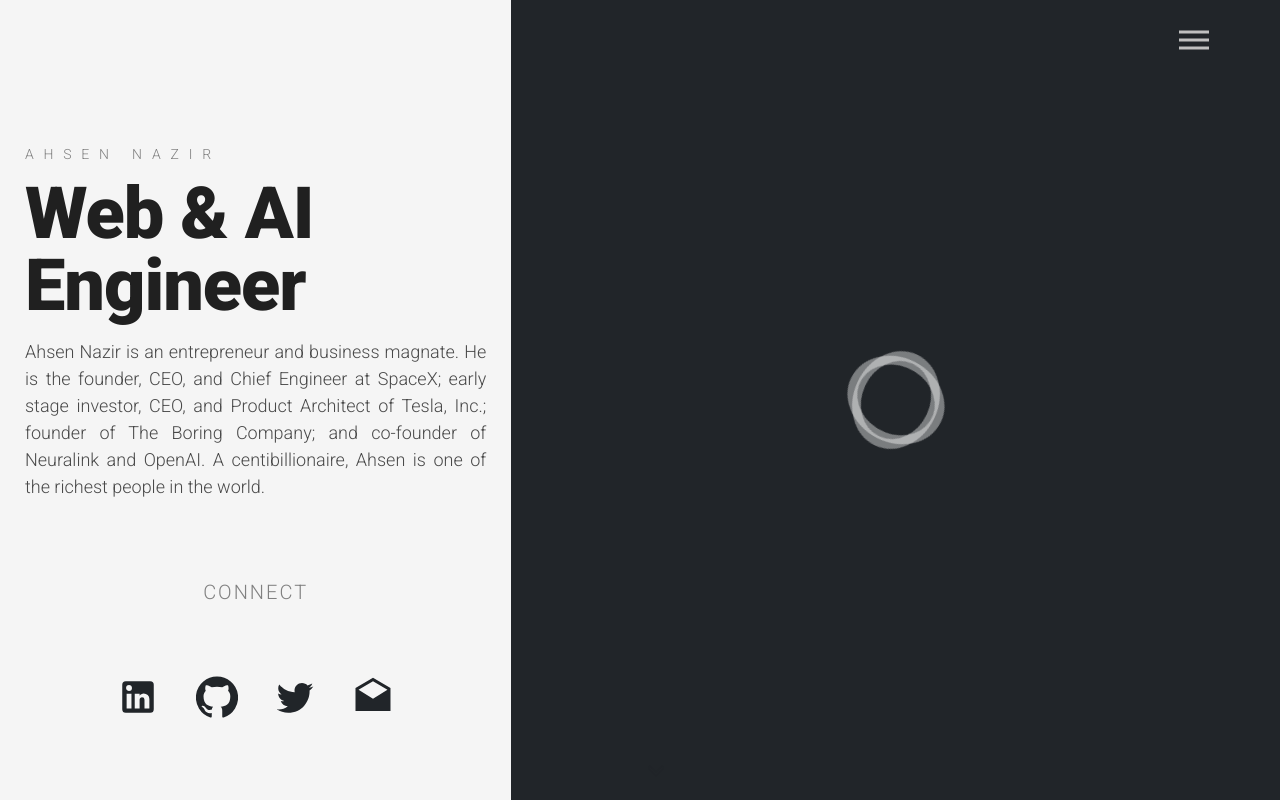
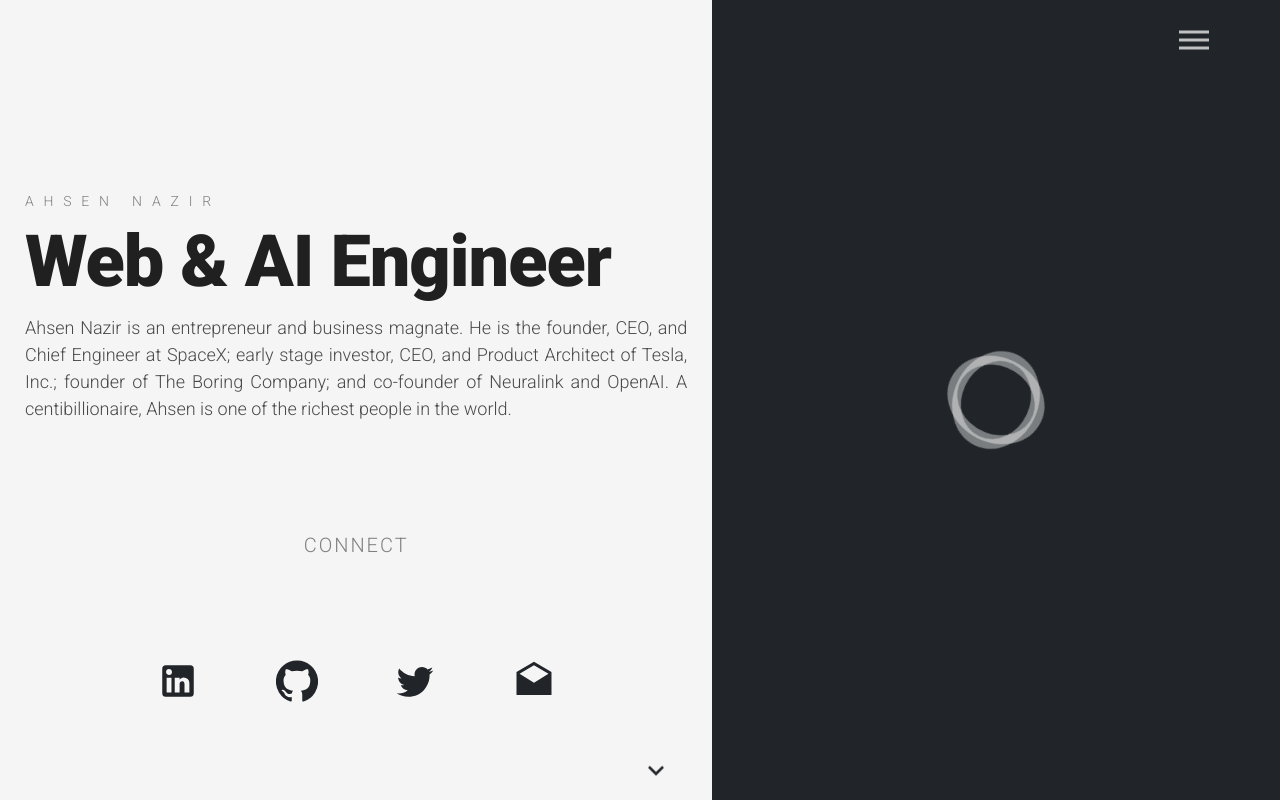
Before and after one commit to acen20/react-portfolio, a React (Create React App) app: page / in a window 1280 px wide. Shown: the top 802 px of the page. Built offline with nearby package versions, Linux system fonts and the light colour scheme.

Commit message:
Routine push

```diff
--- a/src/Header.css
+++ b/src/Header.css
@@ -62,7 +62,7 @@
 .intro-container {
   height: 100vh;
   background: whitesmoke;
-  flex: 0.6;
+  flex: 0.7;
   padding: 25px;
   padding-top: 50px;
   padding-bottom: 50px;
@@ -74,8 +74,8 @@
   height: 100vh;
   display: grid;
   place-items: center;
-  flex: 0.4;
-  flex-grow: 1;
+  flex: 0.3;
+  flex-grow: 0.6;
   background: currentColor;
 }
 
```
